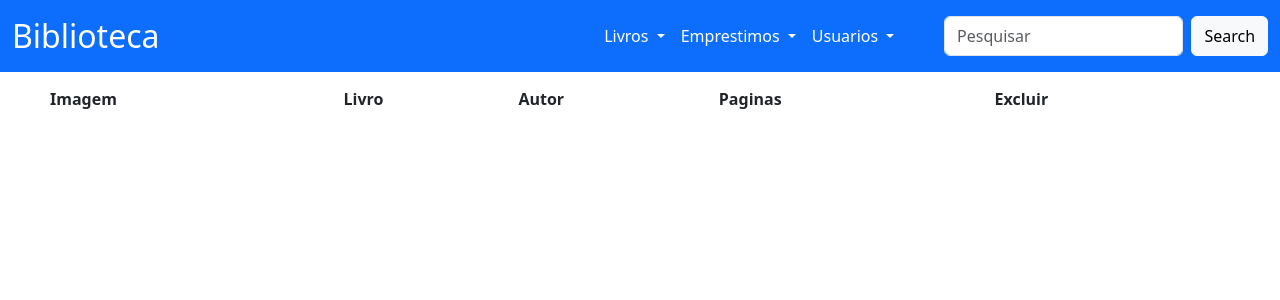
After one commit to Alixandria007/Biblioteca, a Django app: template apps/livros/templates/previa_emprestimo.html in a window 1280 px wide. The commit adds this page. Shown: the top 300 px of the page. Run offline with Django 5.2, Linux system fonts and the light colour scheme; the template is opened without the code that fills it, so the values that code supplies are empty.

Commit message:
Adicionei a view e template 'Previa Emprestimo' ao app 'Livro'

```diff
--- /dev/null
+++ b/apps/livros/templates/previa_emprestimo.html
@@ -0,0 +1,5 @@
+{% extends "base.html" %}
+
+{% block content %}
+    {% include "partials/_previa.html" %}
+{% endblock content %}
--- a/apps/livros/urls.py
+++ b/apps/livros/urls.py
@@ -10,4 +10,5 @@ urlpatterns = [
     path('genero/<int:id>', views.genero, name='genero'),
     path('autores/', views.ver_autores, name='ver_autores'),
     path('adicionar_emprestimo', views.adicionar_emprestimo, name='adicionar_emprestimo'),
+    path('previa_emprestimo', views.previa_emprestimo, name='previa_emprestimo'),
 ]
--- a/templates/pages/partials/_navbar.html
+++ b/templates/pages/partials/_navbar.html
@@ -42,7 +42,7 @@
 
                 {% if request.session.previa_emprestimo %}
                     <li class="nav-item">
-                        <a class="link" href="{% url "livros:index" %}">
+                        <a class="link" href="{% url "livros:previa_emprestimo" %}">
                             Previa {{request.session.previa_emprestimo|quant_previa}}x <i class="fa-solid fa-pen"></i>
                         </a>
                     </li>
--- /dev/null
+++ b/templates/pages/partials/_previa.html
@@ -0,0 +1,28 @@
+{% load ajfilters %}
+<div class="preview">
+    <table class="table-preview">
+        <thead class="header-preview">
+            <th>Imagem</th>
+            <th>Livro</th>
+            <th>Autor</th>
+            <th>Paginas</th>
+            <th>Excluir</th>
+        </thead>
+
+        <tbody class="body-preview">
+            {% for livro in previa.values %}
+                <tr>
+                    <td width="20%"><img class="img-thumb pt-2" src="/media/{{livro.imagem}}" alt=""></td>
+
+                    <td width="30%"><a class="link-blue" href="">{{livro.nome}}</a></td>
+
+                    <td width="30%">{{livro.autor}}</td>
+
+                    <td width="10%">{{livro.paginas}}</td>
+                    <td width="10%"><a class="link-red" href=""><i class="fa-solid fa-circle-xmark"></i></a></td>
+                </tr>
+
+            {% endfor %}
+        </tbody>
+    </table>
+</div>
--- a/templates/static/style.css
+++ b/templates/static/style.css
@@ -16,7 +16,10 @@ a{
 
 .link{
     color: inherit;
-    text-decoration: none;
+}
+
+.link-red{
+    color: red;
 }
 
 .center{
@@ -35,6 +38,10 @@ a{
 
 .break-lines {
     white-space: pre-line;
+}
+
+.img-thumb{
+    max-width: 150px;
 }
 
 
@@ -86,3 +93,10 @@ a{
 .alert.warning{
     background: rgba(255, 255, 0, 0.253);
 }
+
+
+/*Preview*/
+
+.table-preview{
+    width: 100%;
+}
```
Also changed, not shown: apps/livros/views.py (+9 -0 lines).
